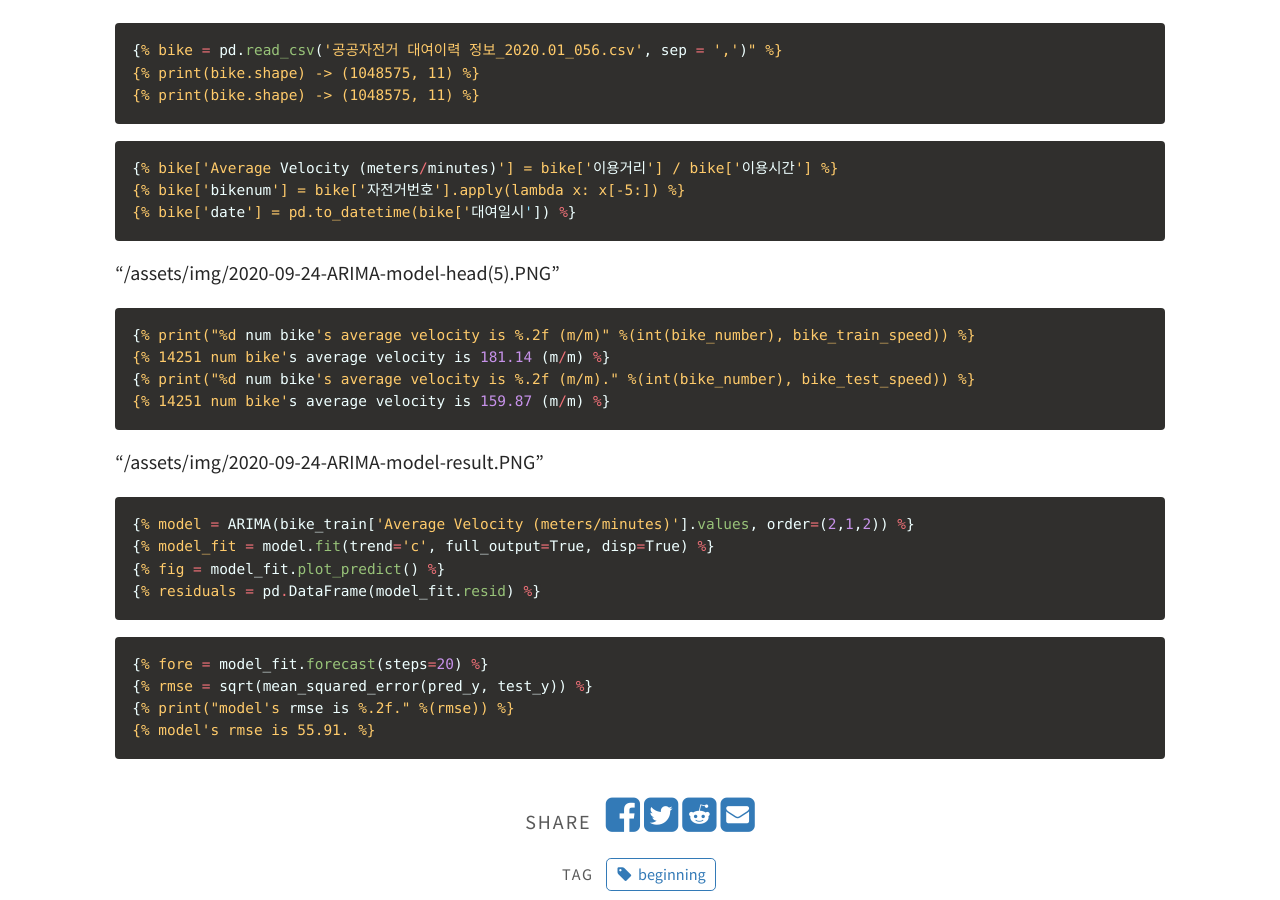
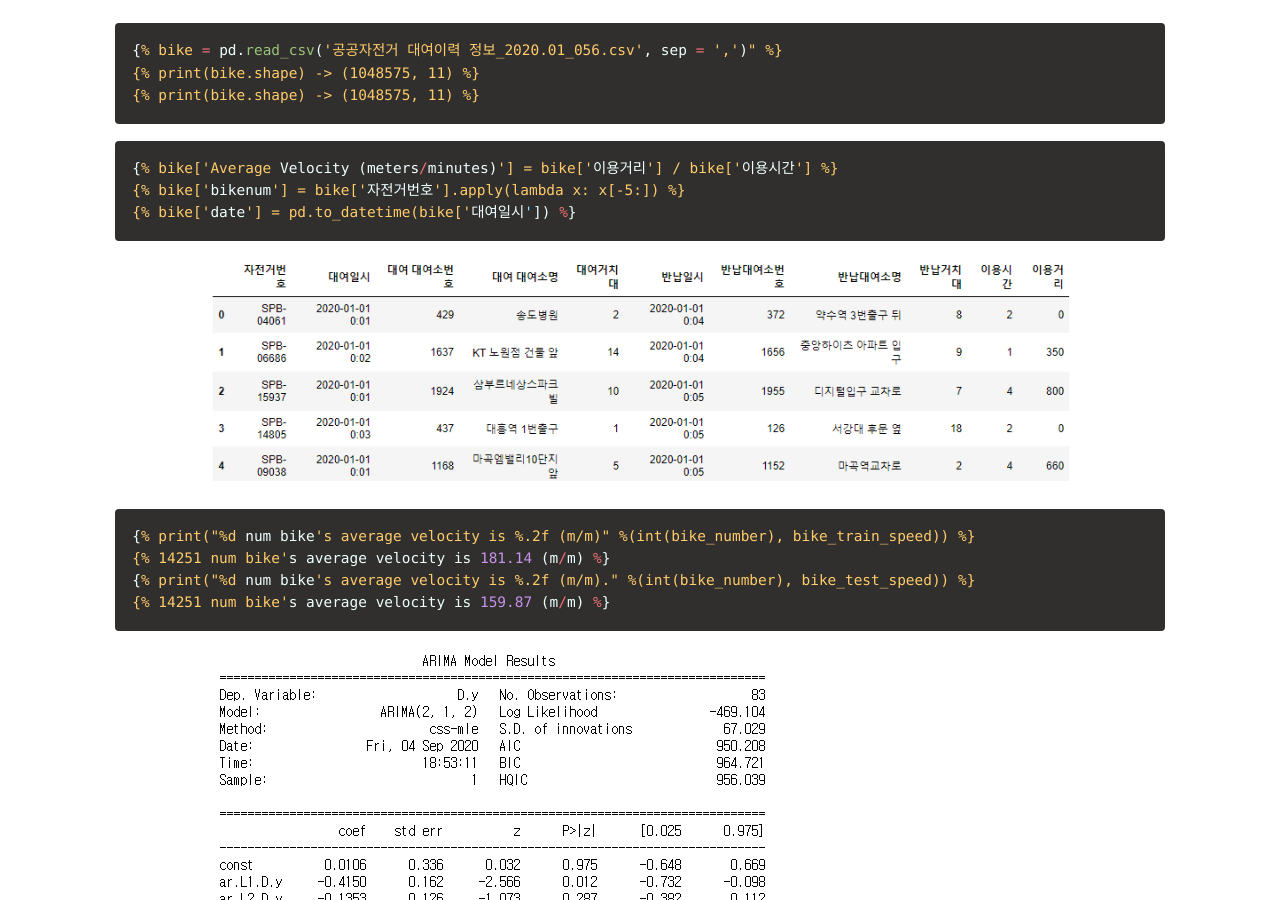
Before and after one commit to joyhyun99/joyhyun99.github.io, a Jekyll site: the page built from _posts/2020-09-05-Time-Series.md, in a window 1280 px wide and 900 px high, scrolled down 1471 px. Built offline with Jekyll 4.4.1, drawn with Linux system fonts in a browser that asks for light colours; comment, search, counter and statistics services are not loaded.

Commit message:
Update 2020-09-05-Time-Series.md

```diff
--- a/_posts/2020-09-05-Time-Series.md
+++ b/_posts/2020-09-05-Time-Series.md
@@ -35,7 +35,7 @@ TBA!
 {% endraw %}
 {% endhighlight %}
 
-"/assets/img/2020-09-24-ARIMA-model-head(5).PNG"
+![model.head]({{ "/assets/img/2020-09-24-ARIMA-model-head(5).PNG" | relative_url }})
 
 {% highlight ruby %}
 {% raw %}
@@ -46,7 +46,7 @@ TBA!
 {% endraw %}
 {% endhighlight %}
 
-"/assets/img/2020-09-24-ARIMA-model-result.PNG"
+![model.result]({{ "/assets/img/2020-09-24-ARIMA-model-result.PNG" | relative_url }})
 
 {% highlight ruby %}
 {% raw %}
```
